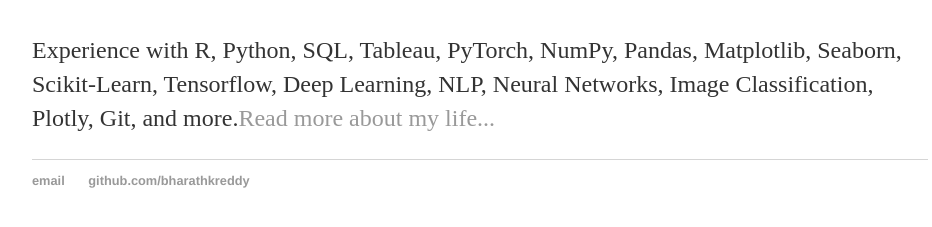
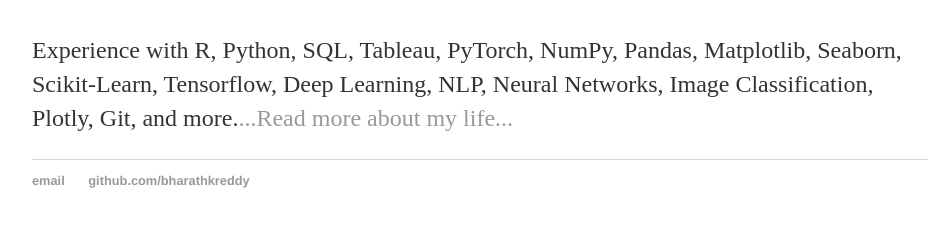
Before and after one commit to bharathkreddy/bharathkreddy.github.io, a Jekyll site: the page built from index.html, in a window 1280 px wide. Shown: the part 251-478 px from the top of the page, without its empty margins (160-1092 px from the left). Built offline with Jekyll 4.4.1, drawn with Linux system fonts in a browser that asks for light colours.

```diff
--- a/index.html
+++ b/index.html
@@ -5,5 +5,5 @@ title: Bharath k. Reddy
 <div class="blurb">
 	<h1>Hi there, I'm Bharath k. Reddy!</h1>
 	<p1><strong>Data Science | Machine Learning | Artificial Intelligence</strong></p1>
-	<p>Experience with R, Python, SQL, Tableau, PyTorch, NumPy, Pandas, Matplotlib, Seaborn, Scikit-Learn, Tensorflow, Deep Learning, NLP, Neural Networks, Image Classification, Plotly, Git, and more.<a href="/about">Read more about my life...</a></p>
+	<p>Experience with R, Python, SQL, Tableau, PyTorch, NumPy, Pandas, Matplotlib, Seaborn, Scikit-Learn, Tensorflow, Deep Learning, NLP, Neural Networks, Image Classification, Plotly, Git, and more.<a href="/about">...Read more about my life...</a></p>
 </div><!-- /.blurb -->
```
